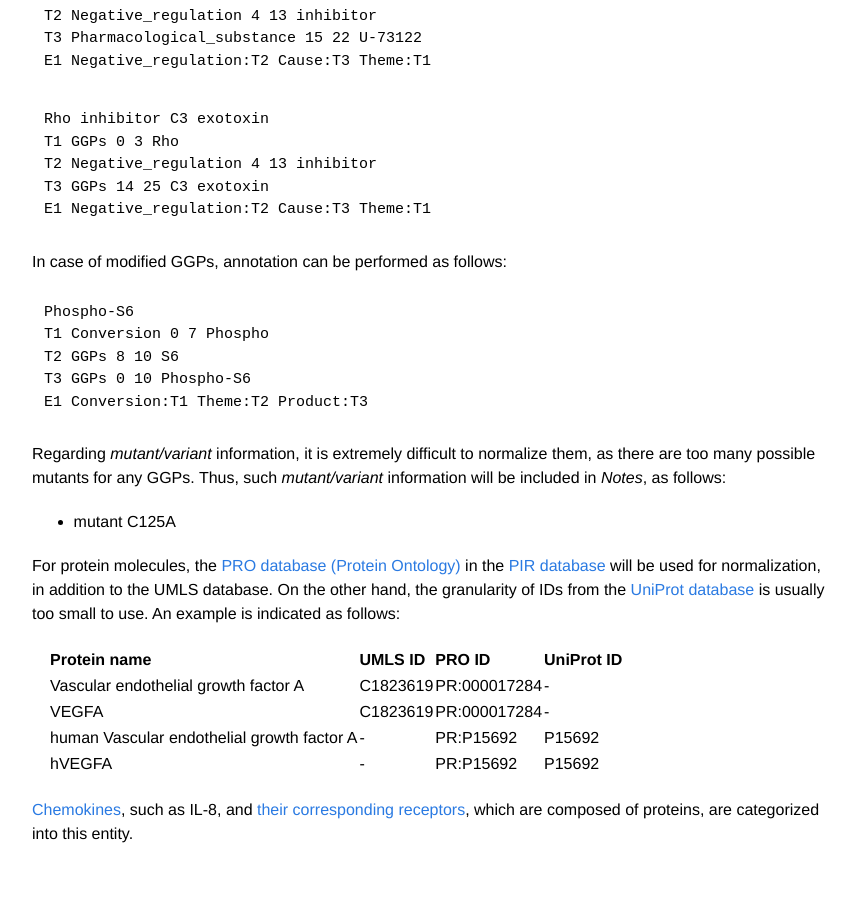
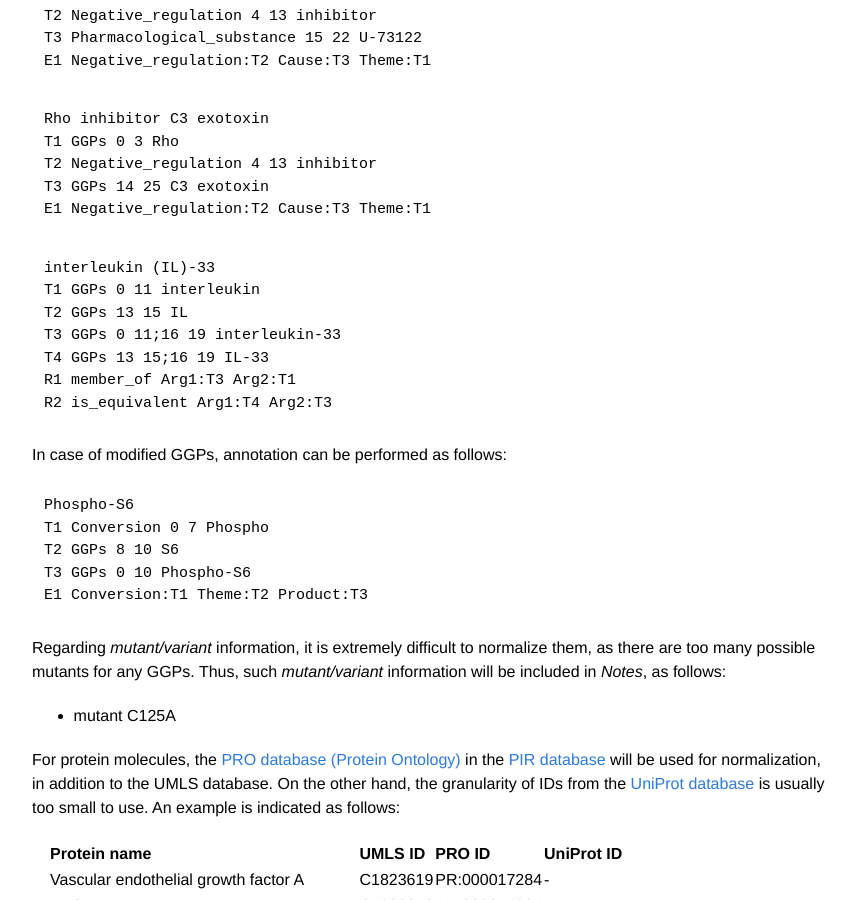
Before and after one commit to ezcatdb/molbiol_lung_corpus-guidelines, a Jekyll site: the page built from _entity/GGPs.md, in a window 1280 px wide and 900 px high, scrolled down 1794 px. Shown: the whole window, without its empty margins (208-1064 px from the left). Built offline with Jekyll 4.4.1, drawn with Linux system fonts in a browser that asks for light colours.

Commit message:
included sample sentence with abbreviation in _entity/GGPs.md

```diff
--- a/_entity/GGPs.md
+++ b/_entity/GGPs.md
@@ -123,7 +123,15 @@ T2 Negative_regulation 4 13 inhibitor
 T3 GGPs 14 25 C3 exotoxin
 E1 Negative_regulation:T2 Cause:T3 Theme:T1
 ~~~
-
+~~~ ann
+interleukin (IL)-33
+T1 GGPs 0 11 interleukin
+T2 GGPs 13 15 IL
+T3 GGPs 0 11;16 19 interleukin-33
+T4 GGPs 13 15;16 19 IL-33
+R1 member_of Arg1:T3 Arg2:T1
+R2 is_equivalent Arg1:T4 Arg2:T3
+~~~
 
 In case of modified GGPs, annotation can be performed as follows:
 ~~~ ann
```
